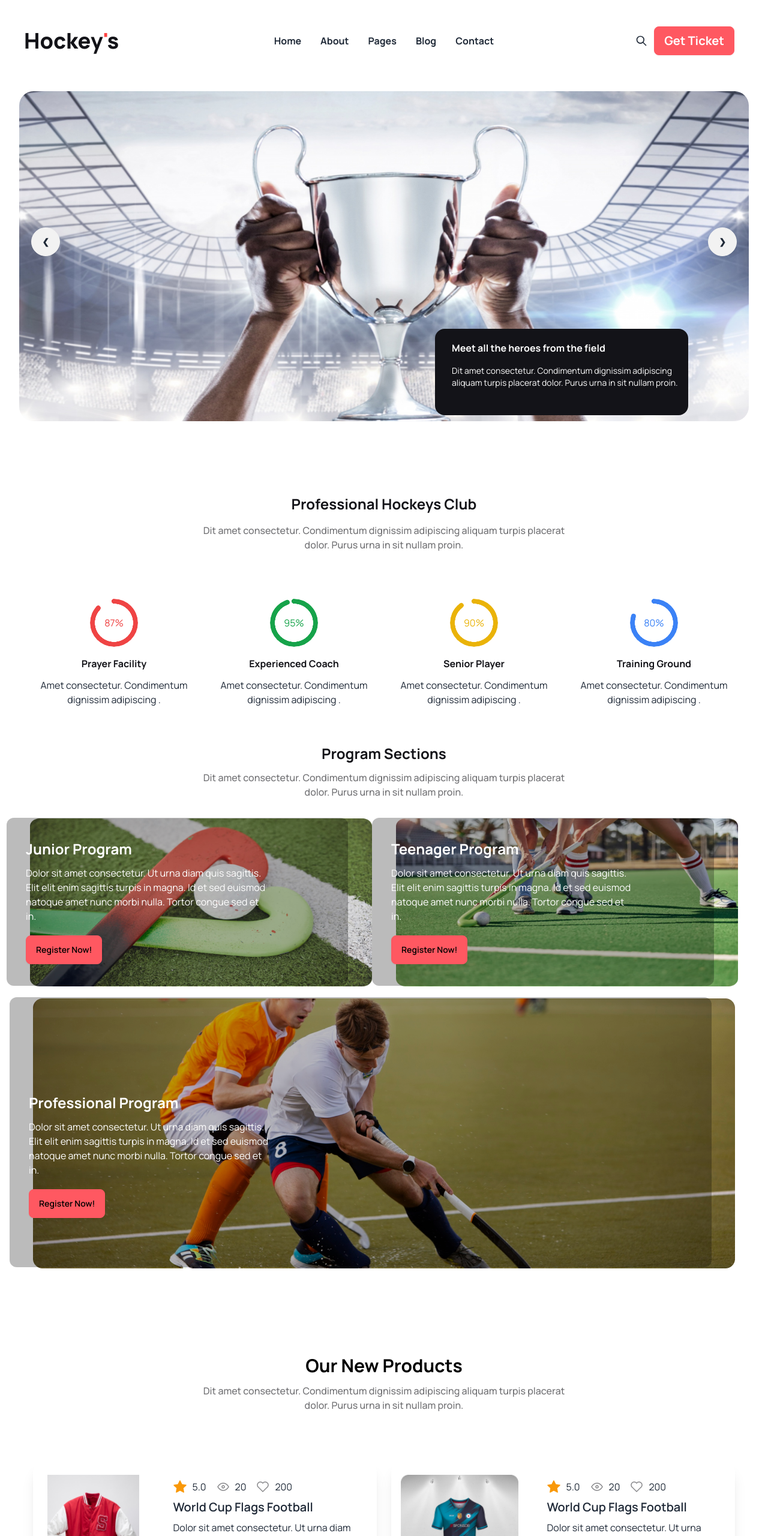
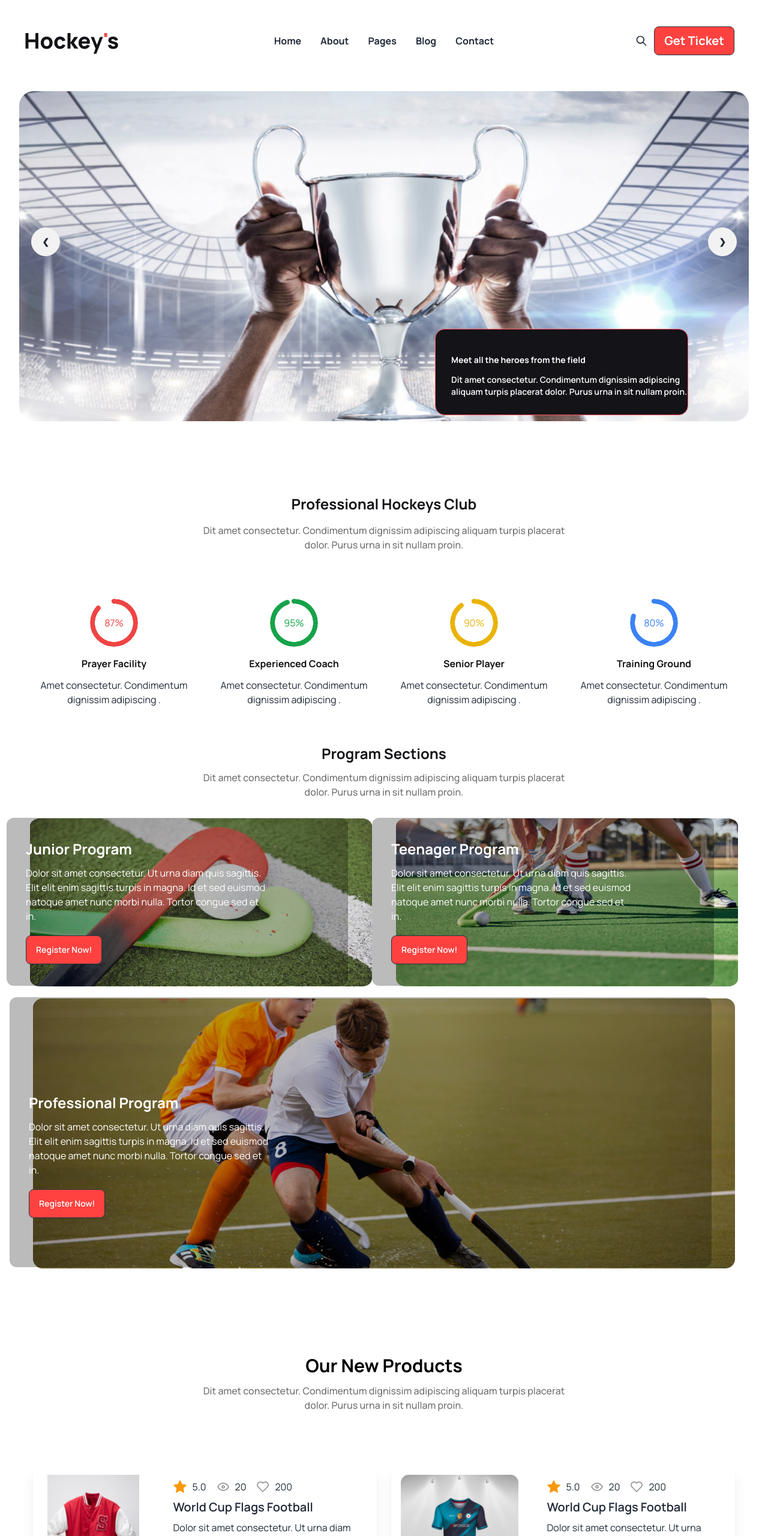
Before and after one commit to arfanazmol/Assigment-3, a plain HTML site: page index.html in a window 1280 px wide. Shown: the top 2560 px of the page at 60% size. Drawn offline with nearby package versions, Linux system fonts and the light colour scheme.

Commit message:
finally all done

```diff
--- a/index.html
+++ b/index.html
@@ -55,7 +55,7 @@
                             <path stroke-linecap="round" stroke-linejoin="round" stroke-width="2"
                                 d="M21 21l-6-6m2-5a7 7 0 11-14 0 7 7 0 0114 0z" /></svg>
                     </button>
-                    <a class="relative left-4 md:-left-4 btn btn-error text-[#fff] font-bold text-xl">Get Ticket</a>
+                    <a class="relative left-4  md:-left-4 btn btn-neutral text-[#FFFFFF] bg-[#FF4240] font-bold text-xl">Get Ticket</a>
                 </div>
             </div>
         </nav>
@@ -91,10 +91,10 @@
 
                 </div>
             </div>
-            <div class=" bg-[#131318] w-[350px] md:w-[422px] h-32 md:h-36 md:relative md:-top-40 md:left-[693px] rounded-2xl">
+            <div class="btn  btn-error text-[#FFFFFF]  bg-[#131318] text-start w-[350px] md:w-[422px] h-32 md:h-36 md:relative md:-top-40 md:left-[693px] rounded-2xl">
                 <div class="p-3 relative top-2 left-4">
                     <h2 class="text-white font-bold mb-4 ">Meet all the heroes from the field</h2>
-                    <p class="text-white text-sm">Dit amet consectetur. Condimentum dignissim adipiscing aliquam turpis
+                    <p class="text-white text-sm md:w-[400px]">Dit amet consectetur. Condimentum dignissim adipiscing aliquam turpis
                         placerat dolor. Purus urna in
                         sit nullam proin. </p>
                 </div>
@@ -157,7 +157,7 @@
                                     elit
                                     enim sagittis turpis in magna. Id et sed euismod natoque amet nunc morbi nulla.
                                     Tortor congue sed et in.</p>
-                                <button class="btn btn-error">Register Now!</button>
+                                <button class="btn btn-neutral text-[#FFFFFF] bg-[#FF4240]">Register Now!</button>
                             </div>
 
                         </div>
@@ -175,7 +175,7 @@
                                     elit
                                     enim sagittis turpis in magna. Id et sed euismod natoque amet nunc morbi nulla.
                                     Tortor congue sed et in.</p>
-                                <button class="btn btn-error">Register Now!</button>
+                                <button class="btn btn-neutral text-[#FFFFFF] bg-[#FF4240]">Register Now!</button>
                             </div>
 
                         </div>
@@ -194,7 +194,7 @@
                         <p class="text-[#FFF] mb-5">Dolor sit amet consectetur. Ut urna diam quis sagittis. Elit elit
                             enim sagittis turpis in magna. Id et sed euismod natoque amet nunc morbi nulla. Tortor
                             congue sed et in.</p>
-                        <button class="btn btn-error">Register Now!</button>
+                        <button class="btn btn-neutral text-[#FFFFFF] bg-[#FF4240]">Register Now!</button>
                     </div>
 
                 </div>
@@ -495,7 +495,7 @@
                         </div>
                         <div class="pl-8 md:pl-0 ">
                             <p class="pl-1 md:pl-0 text-[#131318] text-[20px] font-bold ">Your Email</p><br>
-                            <input class="bg-[#13131808] px-12 py-5 rounded-xl" placeholder="Enter your email">
+                            <input class="bg-[#13131808] px-10 py-5 rounded-xl" placeholder="Enter your email">
                         </div>
 
                     </div>
@@ -555,7 +555,7 @@
         </nav>
       <div class="flex md:flex-none md:gap-0 gap-24 ">
    <div>
-    <nav class="pt-24 ">
+    <nav class="pt-24 md:text-start  text-center">
         <header class="text-[#fff] font-semibold text-lg mb-7">Company</header>
        <h2> <a class="link link-hover text-[#FFFFFF99]">About us</a></h2>
    <h2>     <a class="link link-hover text-[#FFFFFF99]">Leadership</a></h2>
@@ -565,7 +565,7 @@
     </nav>
    </div>
      <div class="md:pl-24 ">
-        <nav class="pt-24">
+        <nav class="pt-24 md:text-start  text-center">
             <header class="text-[#fff] font-semibold text-lg mb-7 ">Support</header>
          <h2>   <a class="link link-hover text-[#FFFFFF99]">Help Center</a></h2>
  <h2>           <a class="link link-hover text-[#FFFFFF99]">FAQ</a></h2>
@@ -574,7 +574,7 @@
      </div>
       </div>
    <div class="md:pl-0 pl-24">
-    <nav class="pt-24">
+    <nav class="pt-24 md:text-start  text-center">
         <header class="text-[#fff] font-semibold text-lg mb-7">Services</header>
    <h2>     <a class="link link-hover text-[#FFFFFF99]">Academy</a></h2>
       <h2>  <a class="link link-hover text-[#FFFFFF99]">Group Lesson</a></h2>
```
